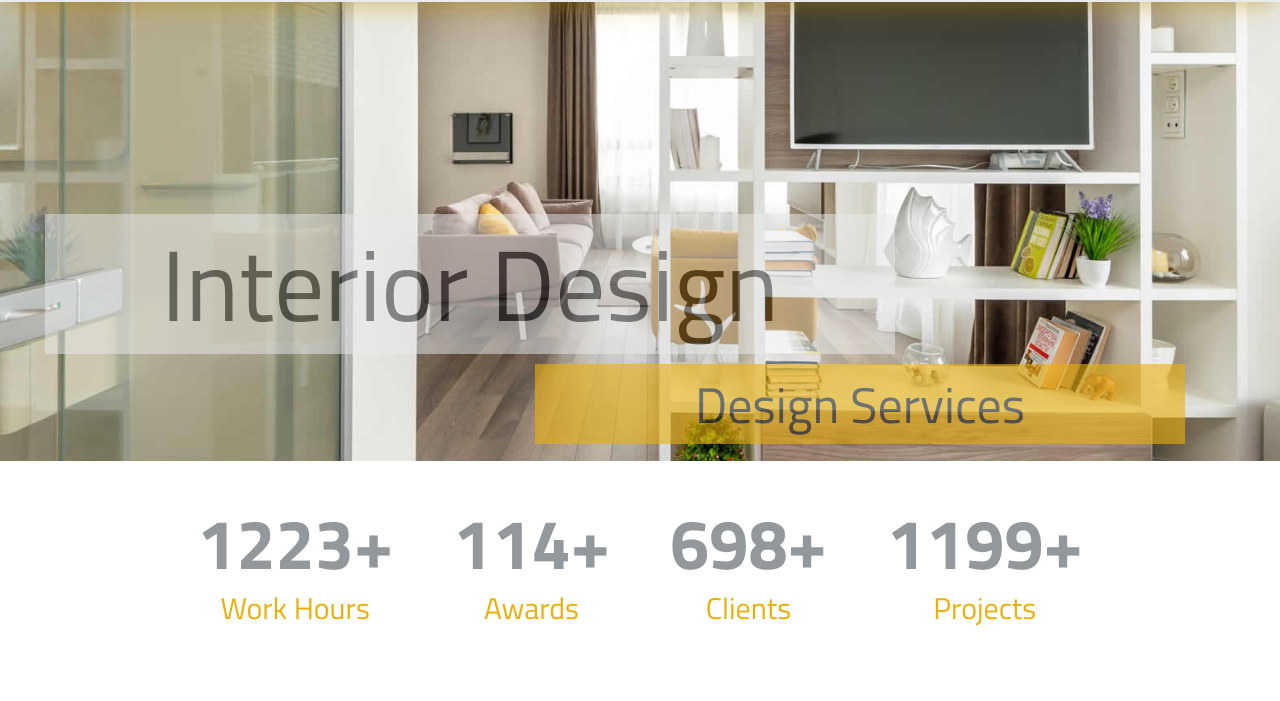
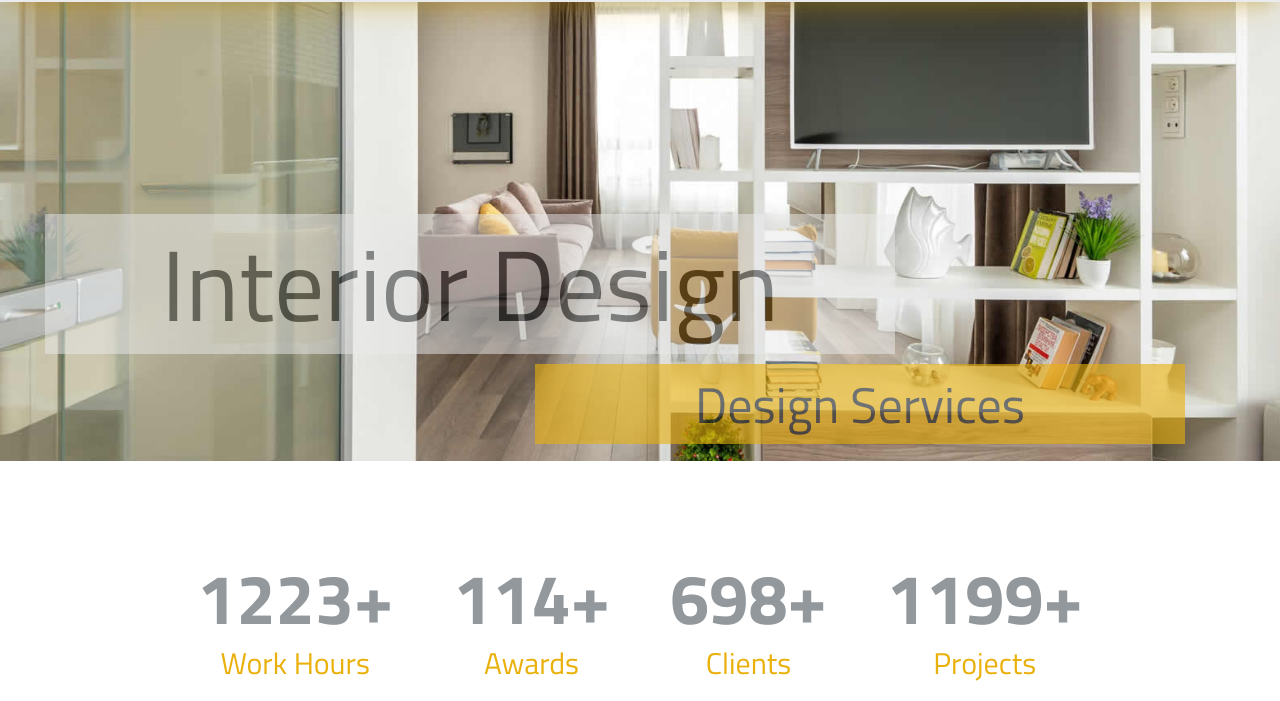
Before and after one commit to iuvetravel/inventive-design, a plain HTML site: page index.html in a window 1280 px wide. Shown: the part 99-800 px from the top of the page. Drawn offline with nearby package versions, Linux system fonts and the light colour scheme.

Commit message:
Add files via upload

```diff
--- a/css/style.css
+++ b/css/style.css
@@ -107,7 +107,7 @@ body {
 }
 
 .home .counting {
-  min-height: 40hv;
+  min-height: 40vh;
   padding: 2rem 0;
   display: flex;
   align-items: center;
@@ -203,11 +203,6 @@ body {
     font-size: 50%;
   }
 
-  .pl-5,
-  .px-5 {
-    padding-left: 3rem !important;
-  }
-
   .header .fa-bars {
     display: block;
   }
@@ -265,6 +260,10 @@ body {
 }
 
 @media (max-width: 400px) {
+  .pl-5,
+  .px-5 {
+    padding-left: 3rem !important;
+  }
   .home .hero {
     min-height: 70vh;
     background: url(../img/00.jpg) no-repeat;
```
